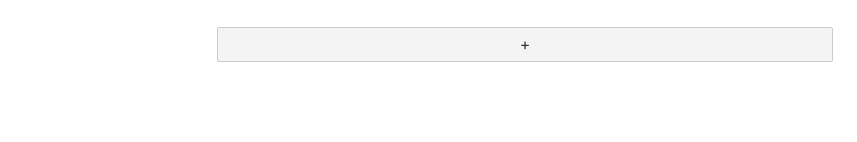
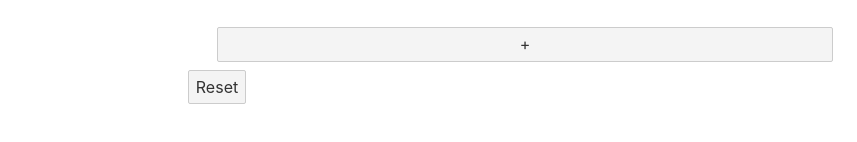
Before and after one commit to wurmr/bike-ratio, a Svelte app: page / in a window 1280 px wide. Shown: the part 160-302 px from the top of the page, without its empty margins (423-1280 px from the left). Built offline with nearby package versions, Linux system fonts and the light colour scheme.

Commit message:
added reset button

```diff
--- a/src/App.svelte
+++ b/src/App.svelte
@@ -58,4 +58,5 @@
       <button on:click={addGearSet}>+</button>
     </span>
   </div>
+  <button on:click={gearSetsStore.reset}>Reset</button>
 </main>
```
